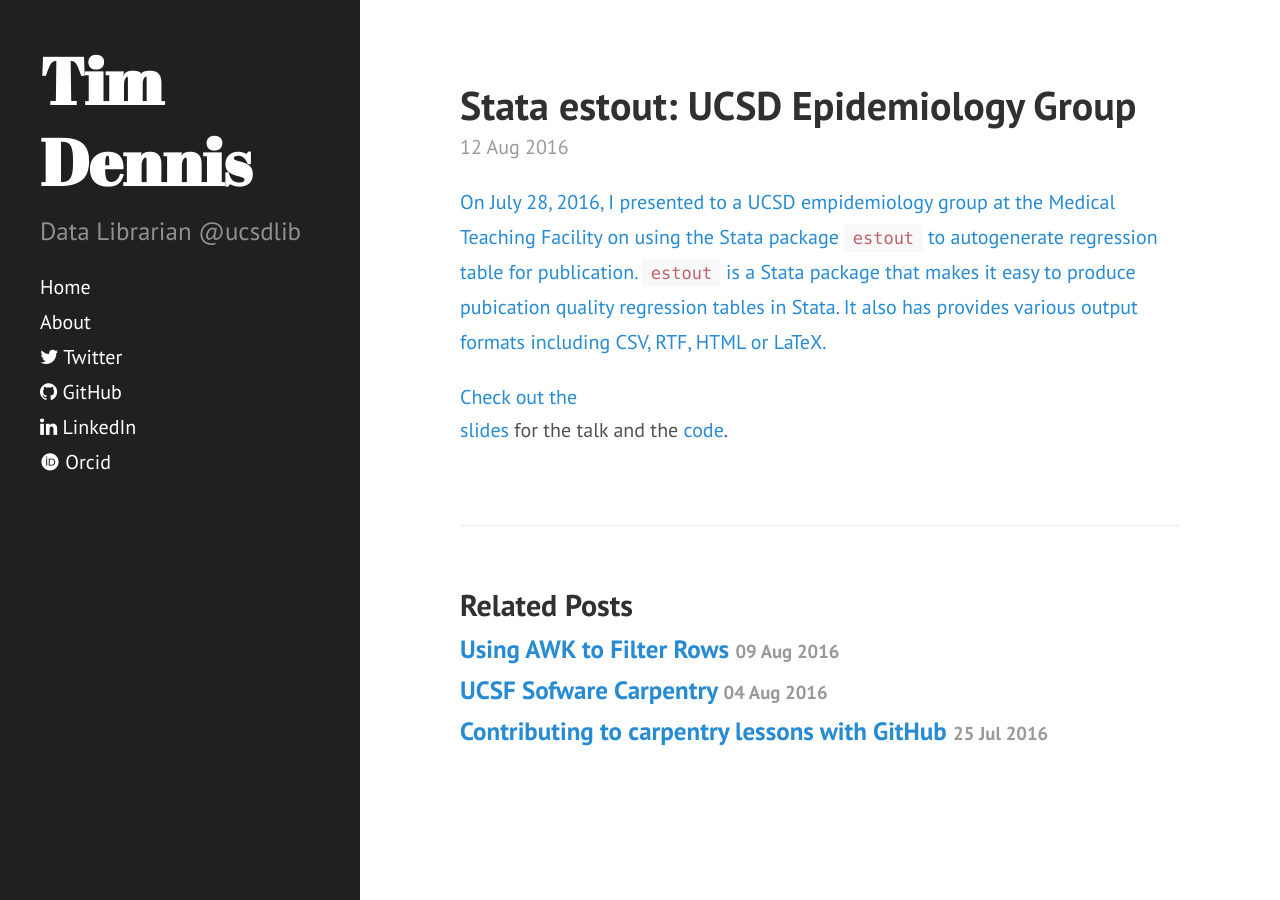
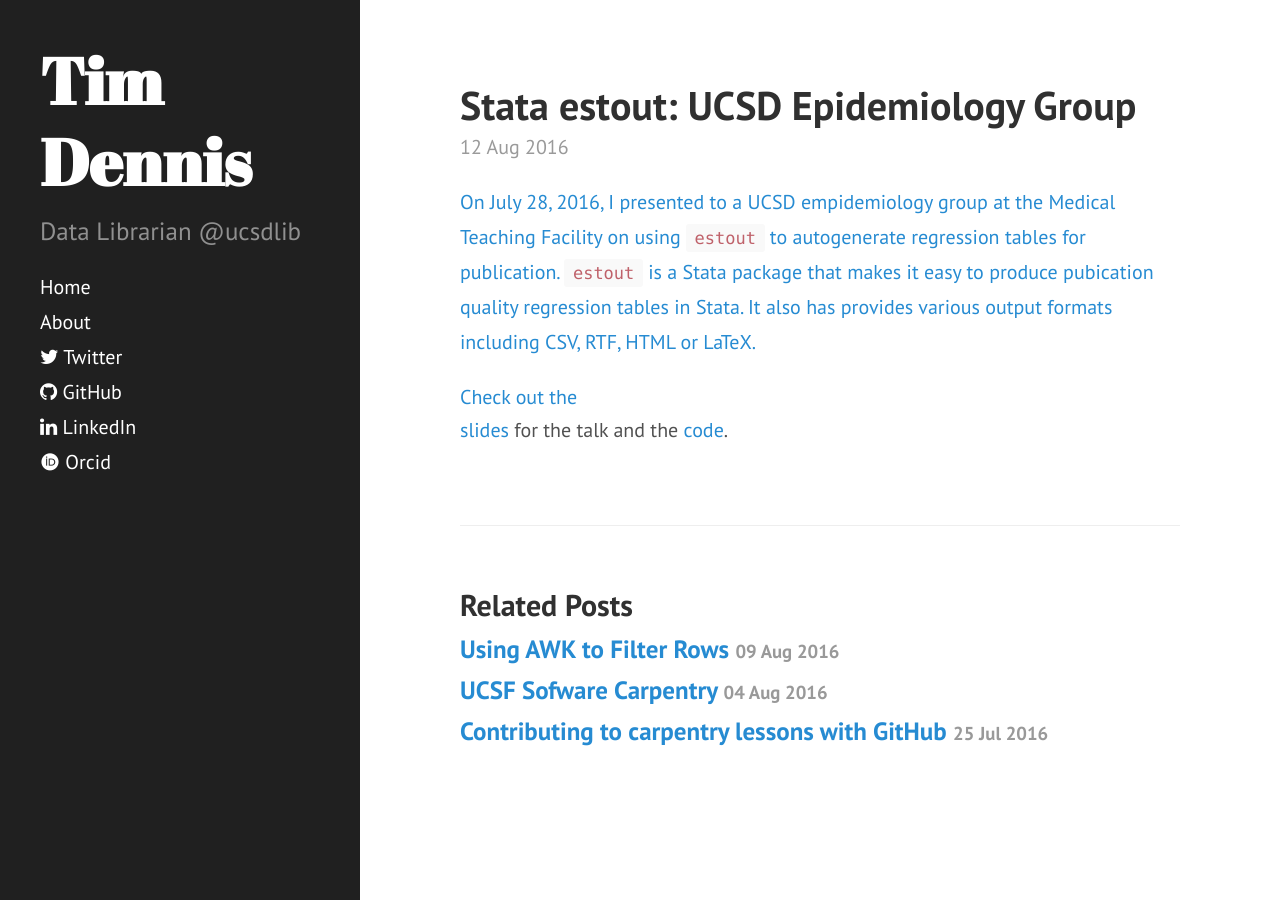
Before and after one commit to jt14den/jt14den.github.io, a Jekyll site: the page built from _posts/2016-08-12-epidemiology-group.md, in a window 1280 px wide. Built offline with Jekyll 4.4.1, drawn with Linux system fonts in a browser that asks for light colours; nearby versions of some CDN libraries; some web fonts are replaced.

Commit message:
editing estout

```diff
--- a/_posts/2016-08-12-epidemiology-group.md
+++ b/_posts/2016-08-12-epidemiology-group.md
@@ -5,7 +5,7 @@
 excerpt_separator: <!--more-->
 ---
 
-On July 28, 2016, I presented to a UCSD empidemiology group at the Medical Teaching Facility on using the Stata package `estout` to autogenerate regression table for publication. `estout` is a Stata package that makes it easy to produce pubication quality regression tables in Stata. It also has provides various output formats including CSV, RTF, HTML or LaTeX.
+On July 28, 2016, I presented to a UCSD empidemiology group at the Medical Teaching Facility on using `estout` to autogenerate regression tables for publication. `estout` is a Stata package that makes it easy to produce pubication quality regression tables in Stata. It also has provides various output formats including CSV, RTF, HTML or LaTeX.
 
 <!--more-->
 
```
